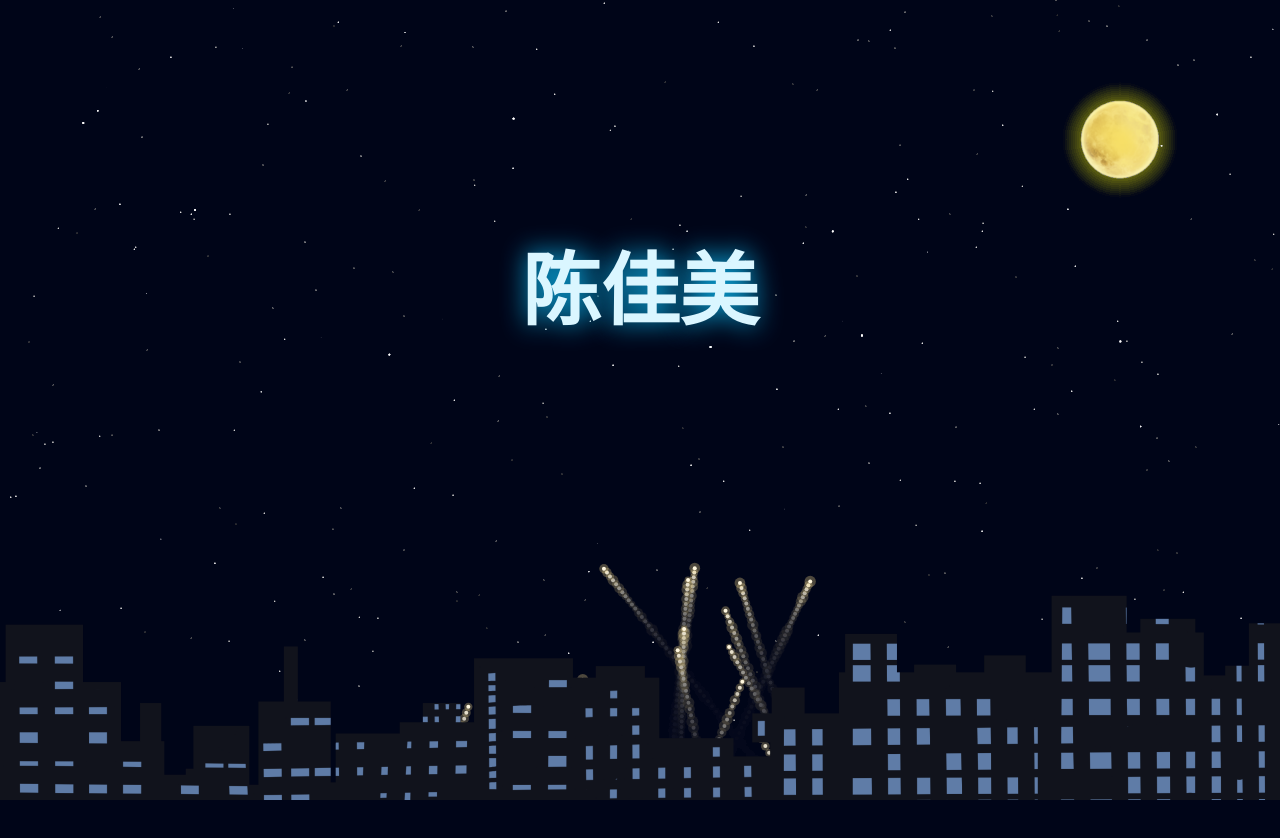
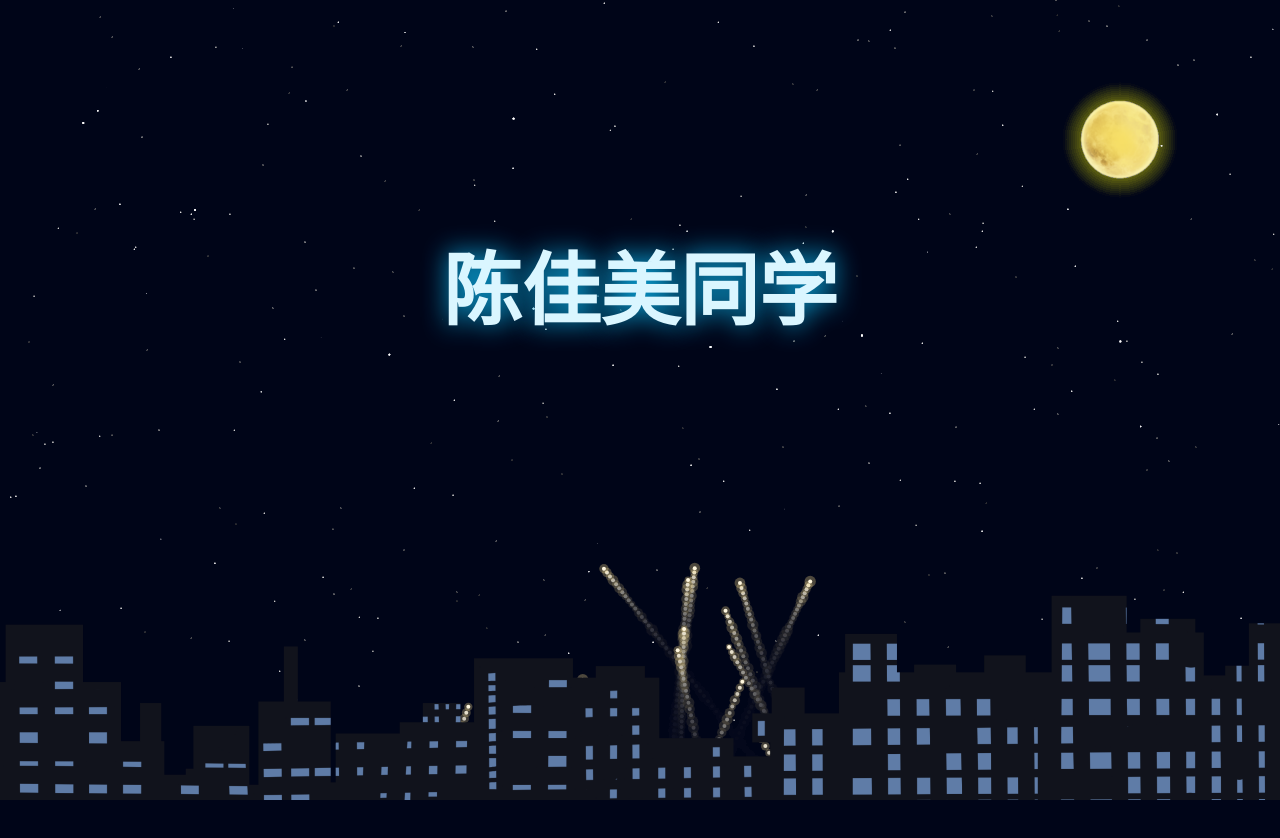
Before and after one commit to ZhangXusen/happynewyea.github.io, a plain HTML site: page index.html in a window 1280 px wide. Drawn offline with Linux system fonts and the light colour scheme; animation ran at ten frames a second.

Commit message:
Update index.html

```diff
--- a/index.html
+++ b/index.html
@@ -82,7 +82,7 @@
 
       // 💗 ‼️ ‼️ 想要说的话在这里 💗
       const my_labels = [
-        "陈佳美",
+        "陈佳美同学",
         "2023新年快乐",
         "新的一年也要发光发热",
         "我会一直陪着你",
```
